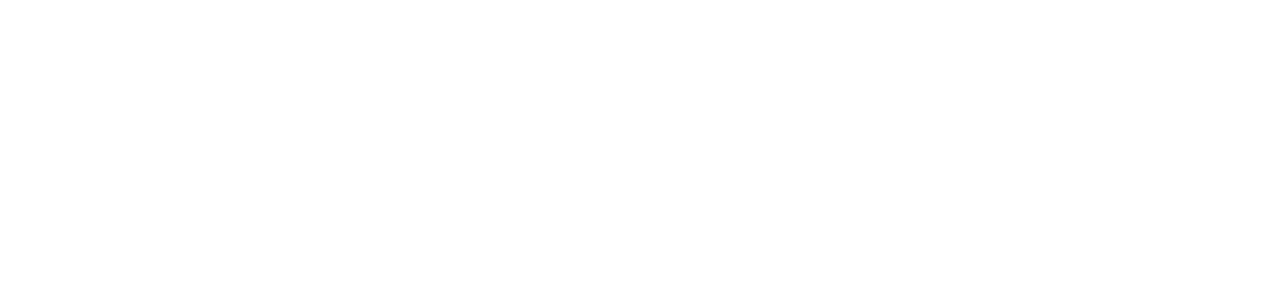
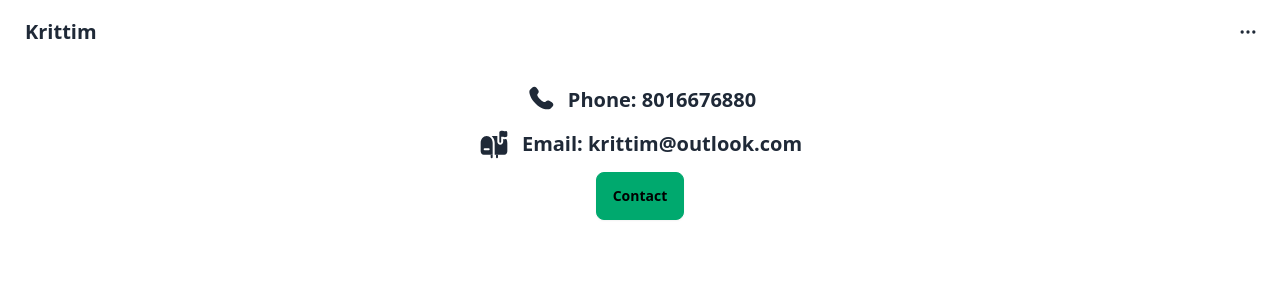
Before and after one commit to riasatsk/krittim.in, a SvelteKit app: page /start in a window 1280 px wide. Shown: the top 300 px of the page. Built offline with nearby package versions, Linux system fonts and the light colour scheme.

Commit message:
Changes to be committed: 	modified:   src/lib/Footer.svelte 	modified:   src/lib/Hero.svelte 	modified:   src/lib/Trial.svelte 	modified:   src/routes/start/+page.svelte

```diff
--- a/src/lib/Footer.svelte
+++ b/src/lib/Footer.svelte
@@ -1,11 +1,4 @@
 <footer class="footer p-10 bg-base-300 text-base-content">
-	<nav>
-		<h6 class="footer-title">Services</h6>
-		<a class="link link-hover">Branding</a>
-		<a class="link link-hover">Design</a>
-		<a class="link link-hover">Marketing</a>
-		<a class="link link-hover">Advertisement</a>
-	</nav>
 	<nav>
 		<h6 class="footer-title">Company</h6>
 		<a class="link link-hover">About us</a>
--- a/src/lib/Hero.svelte
+++ b/src/lib/Hero.svelte
@@ -1,3 +1,8 @@
+<script>
+
+	import { goto } from "$app/navigation";
+
+</script>
 <section class="bg-gray-100 h-screen flex items-center justify-center text-gray-900">
 	<div class="text-center max-w-lg mx-auto px-4 sm:px-6 md:px-8">
 		<h1 class="text-3xl sm:text-4xl md:text-5xl font-bold mb-4 leading-tight">
@@ -6,7 +11,7 @@
 		<p class="text-lg sm:text-xl md:text-2xl mb-8 leading-relaxed">
 			Efficiently manage students, exams, fees, and more with our comprehensive system.
 		</p>
-		<button
+		<button on:click={()=>goto("/start")}
 			class="bg-blue-500 hover:bg-blue-600 text-white font-semibold py-2 sm:py-3 px-4 sm:px-6 rounded-full shadow-lg transition duration-300"
 			>Get Started</button
 		>
--- a/src/lib/Trial.svelte
+++ b/src/lib/Trial.svelte
@@ -3,22 +3,64 @@
 		<div class="grid grid-cols-1 md:grid-cols-2 gap-8 items-center">
 			<div class="text-center md:text-left">
 				<h2 class="text-3xl md:text-4xl font-bold mb-4">Start Your 1-Month Free Trial Today!</h2>
-        <p class="text-lg mb-6">Experience all the features of our school management system with no obligation.</p>
+				<p class="text-lg mb-6">
+					Experience all the features of our school management system with no obligation.
+				</p>
 				<ul class="text-lg mb-6">
 					<li class="flex items-center">
-            <svg class="w-6 h-6 mr-2 text-white" fill="none" stroke="currentColor" viewBox="0 0 24 24" xmlns="http://www.w3.org/2000/svg"><path stroke-linecap="round" stroke-linejoin="round" stroke-width="2" d="M9 5l7 7-7 7"></path></svg>
+						<svg
+							class="w-6 h-6 mr-2 text-white"
+							fill="none"
+							stroke="currentColor"
+							viewBox="0 0 24 24"
+							xmlns="http://www.w3.org/2000/svg"
+							><path
+								stroke-linecap="round"
+								stroke-linejoin="round"
+								stroke-width="2"
+								d="M9 5l7 7-7 7"
+							></path></svg
+						>
 						Easy setup and onboarding
 					</li>
 					<li class="flex items-center">
-            <svg class="w-6 h-6 mr-2 text-white" fill="none" stroke="currentColor" viewBox="0 0 24 24" xmlns="http://www.w3.org/2000/svg"><path stroke-linecap="round" stroke-linejoin="round" stroke-width="2" d="M9 5l7 7-7 7"></path></svg>
+						<svg
+							class="w-6 h-6 mr-2 text-white"
+							fill="none"
+							stroke="currentColor"
+							viewBox="0 0 24 24"
+							xmlns="http://www.w3.org/2000/svg"
+							><path
+								stroke-linecap="round"
+								stroke-linejoin="round"
+								stroke-width="2"
+								d="M9 5l7 7-7 7"
+							></path></svg
+						>
 						Full access to student, exam, marksheet, and fees management
 					</li>
 					<li class="flex items-center">
-            <svg class="w-6 h-6 mr-2 text-white" fill="none" stroke="currentColor" viewBox="0 0 24 24" xmlns="http://www.w3.org/2000/svg"><path stroke-linecap="round" stroke-linejoin="round" stroke-width="2" d="M9 5l7 7-7 7"></path></svg>
+						<svg
+							class="w-6 h-6 mr-2 text-white"
+							fill="none"
+							stroke="currentColor"
+							viewBox="0 0 24 24"
+							xmlns="http://www.w3.org/2000/svg"
+							><path
+								stroke-linecap="round"
+								stroke-linejoin="round"
+								stroke-width="2"
+								d="M9 5l7 7-7 7"
+							></path></svg
+						>
 						Dedicated support during your trial period
 					</li>
 				</ul>
-        <a href="/start-free-trial" class="bg-white text-blue-500 hover:bg-blue-600 font-semibold py-3 px-6 rounded-full shadow-lg transition duration-300 inline-block">Start Free Trial</a>
+				<a
+					href="/start"
+					class="bg-white text-blue-500 hover:bg-blue-600 font-semibold py-3 px-6 rounded-full shadow-lg transition duration-300 inline-block"
+					>Start Free Trial</a
+				>
 			</div>
 			<div class="text-center">
 				<!-- Placeholder image or illustration -->
--- a/src/routes/start/+page.svelte
+++ b/src/routes/start/+page.svelte
@@ -0,0 +1,56 @@
+<div class="navbar bg-base-100">
+	<div class="flex-1">
+		<a class="btn btn-ghost text-xl" href="/">Krittim</a>
+	</div>
+	<div class="flex-none">
+		<button class="btn btn-square btn-ghost">
+			<svg
+				xmlns="http://www.w3.org/2000/svg"
+				fill="none"
+				viewBox="0 0 24 24"
+				class="inline-block w-5 h-5 stroke-current"
+				><path
+					stroke-linecap="round"
+					stroke-linejoin="round"
+					stroke-width="2"
+					d="M5 12h.01M12 12h.01M19 12h.01M6 12a1 1 0 11-2 0 1 1 0 012 0zm7 0a1 1 0 11-2 0 1 1 0 012 0zm7 0a1 1 0 11-2 0 1 1 0 012 0z"
+				></path></svg
+			>
+		</button>
+	</div>
+</div>
+
+<main class="flex flex-col gap-3 justify-center items-center mt-5">
+	<div class="flex items-center gap-3">
+		<svg xmlns="http://www.w3.org/2000/svg" width="32" height="32" viewBox="0 0 24 24"
+			><path
+				fill="currentColor"
+				d="m16.556 12.906l-.455.453s-1.083 1.076-4.038-1.862s-1.872-4.014-1.872-4.014l.286-.286c.707-.702.774-1.83.157-2.654L9.374 2.86C8.61 1.84 7.135 1.705 6.26 2.575l-1.57 1.56c-.433.432-.723.99-.688 1.61c.09 1.587.808 5 4.812 8.982c4.247 4.222 8.232 4.39 9.861 4.238c.516-.048.964-.31 1.325-.67l1.42-1.412c.96-.953.69-2.588-.538-3.255l-1.91-1.039c-.806-.437-1.787-.309-2.417.317"
+			/></svg
+		>
+		<div class="font-bold text-xl">Phone: 8016676880</div>
+	</div>
+	<div class="flex items-center gap-3">
+		<svg xmlns="http://www.w3.org/2000/svg" width="32" height="32" viewBox="0 0 24 24"
+			><path
+				fill="currentColor"
+				d="M9.5 20v2a.75.75 0 0 0 1.5 0v-2zm5.5 0h-1.5v2a.75.75 0 0 0 1.5 0z"
+			/><path
+				fill="currentColor"
+				fill-rule="evenodd"
+				d="m17.385 6.585l.256-.052a2.181 2.181 0 0 1 1.24.115c.69.277 1.446.328 2.165.148l.061-.015c.524-.131.893-.618.893-1.178v-2.13c0-.738-.664-1.282-1.355-1.109c-.396.1-.812.071-1.193-.081l-.073-.03a3.517 3.517 0 0 0-2-.185l-.449.09c-.54.108-.93.6-.93 1.17v6.953c0 .397.31.719.692.719a.706.706 0 0 0 .693-.72z"
+				clip-rule="evenodd"
+			/><path
+				fill="currentColor"
+				d="M14.5 6v4.28c0 1.172.928 2.22 2.192 2.22c1.265 0 2.193-1.048 2.193-2.22V8.229c.76.205 1.56.23 2.335.067c.492.842.78 1.86.78 2.955v6.175C22 18.847 21.012 20 19.793 20H12.5v-8.75c0-2.03-.832-3.974-2.217-5.25z"
+			/><path
+				fill="currentColor"
+				fill-rule="evenodd"
+				d="M2 11.25C2 8.35 4.015 6 6.5 6S11 8.35 11 11.25V20H4.233C3 20 2 18.834 2 17.395zM4.25 16a.75.75 0 0 1 .75-.75h3a.75.75 0 0 1 0 1.5H5a.75.75 0 0 1-.75-.75"
+				clip-rule="evenodd"
+			/></svg
+		>
+		<div class="font-bold text-xl">Email: krittim@outlook.com</div>
+	</div>
+    <button class="btn btn-success">Contact</button>
+</main>
```
Lines whose indentation alone changed are shown as unchanged.
